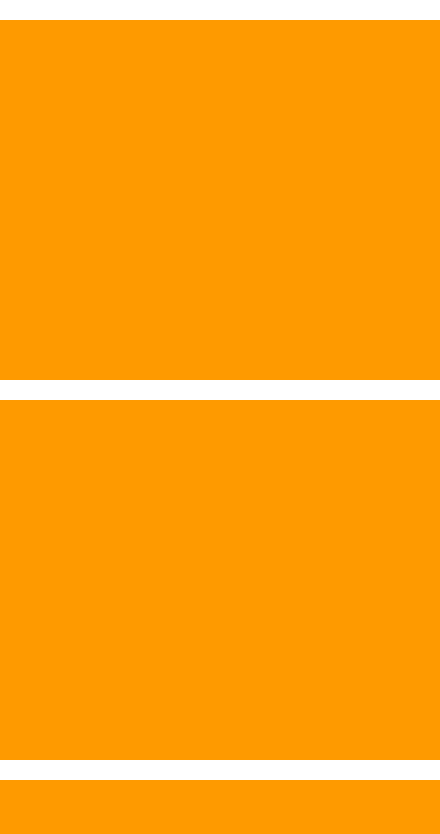
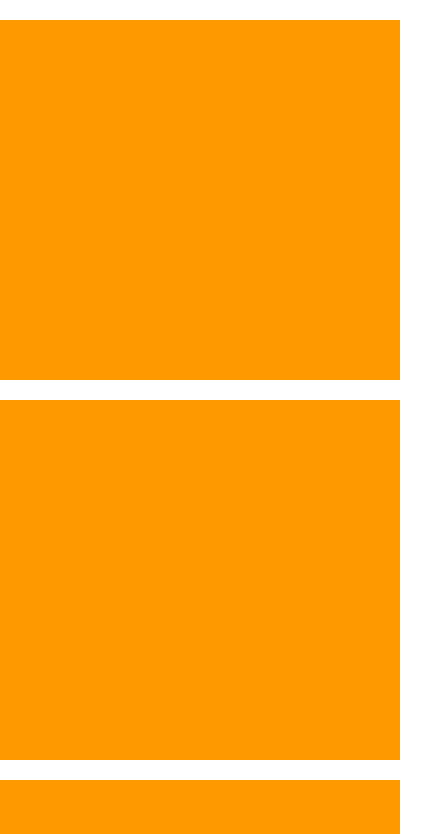
Before and after one commit to boren-p/WIND-BNB---Boren-Pardo, a plain HTML site: page index.html in a window 390 px wide. Shown: the part 248-1082 px from the top of the page, 440 px wide, since content can reach past the window. Drawn offline with Linux system fonts and the light colour scheme.

Commit message:
diseño en proceso 2

```diff
--- a/index.html
+++ b/index.html
@@ -8,7 +8,7 @@
     <title>Windbnd Vanilla - Boren Pardo</title>
 </head>
 <body class="flex h-screen justify-center items-start">
-    <div class="flex flex-col h-full w-[500px] lg:w-[900px]">
+    <div class="flex flex-col h-full w-[410px] lg:w-[900px]">
 
         <header class="flex flex-col items-center justify-between w-full h-50 bg-white px-10 py-5 lg:flex-row lg:px-0">
             <div class="flex items-baseline h-[50%] w-full lg:w-[70%]"><img src="./src/images/icons/logo-f7862584.svg" alt="logo Wind-BNB" class="h-7 w-30"></div>
```
